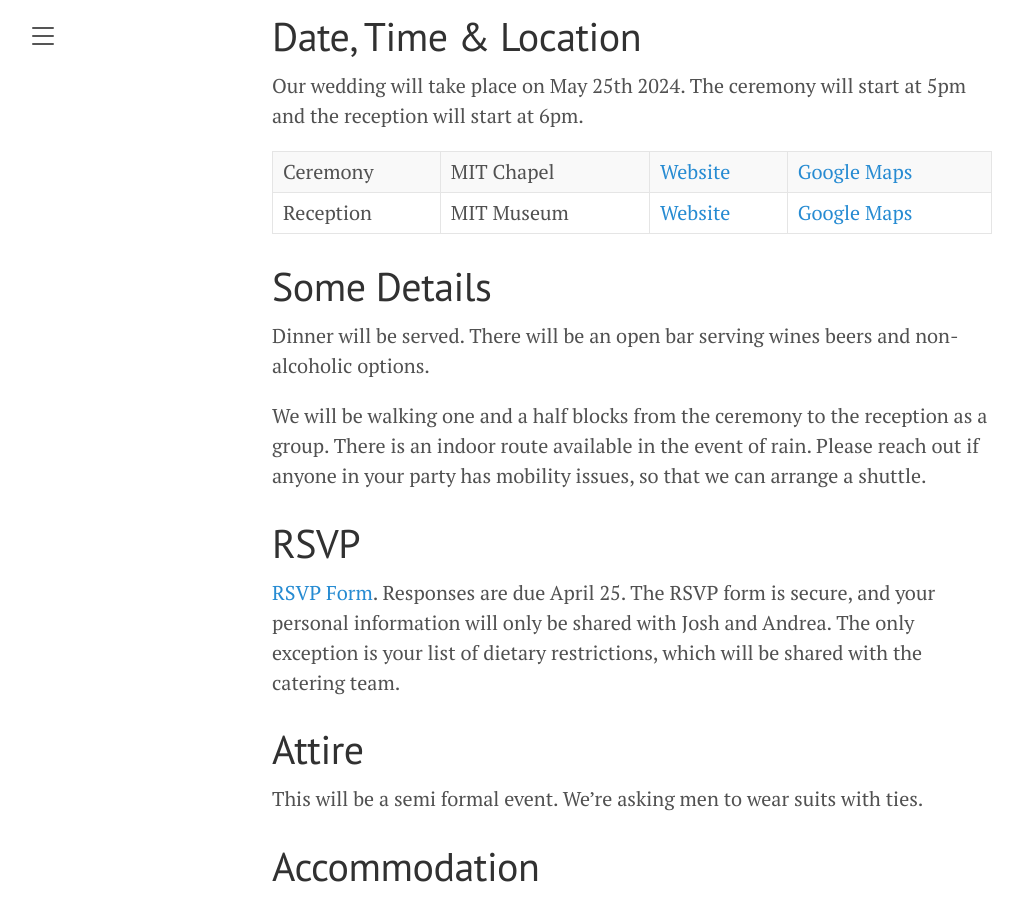
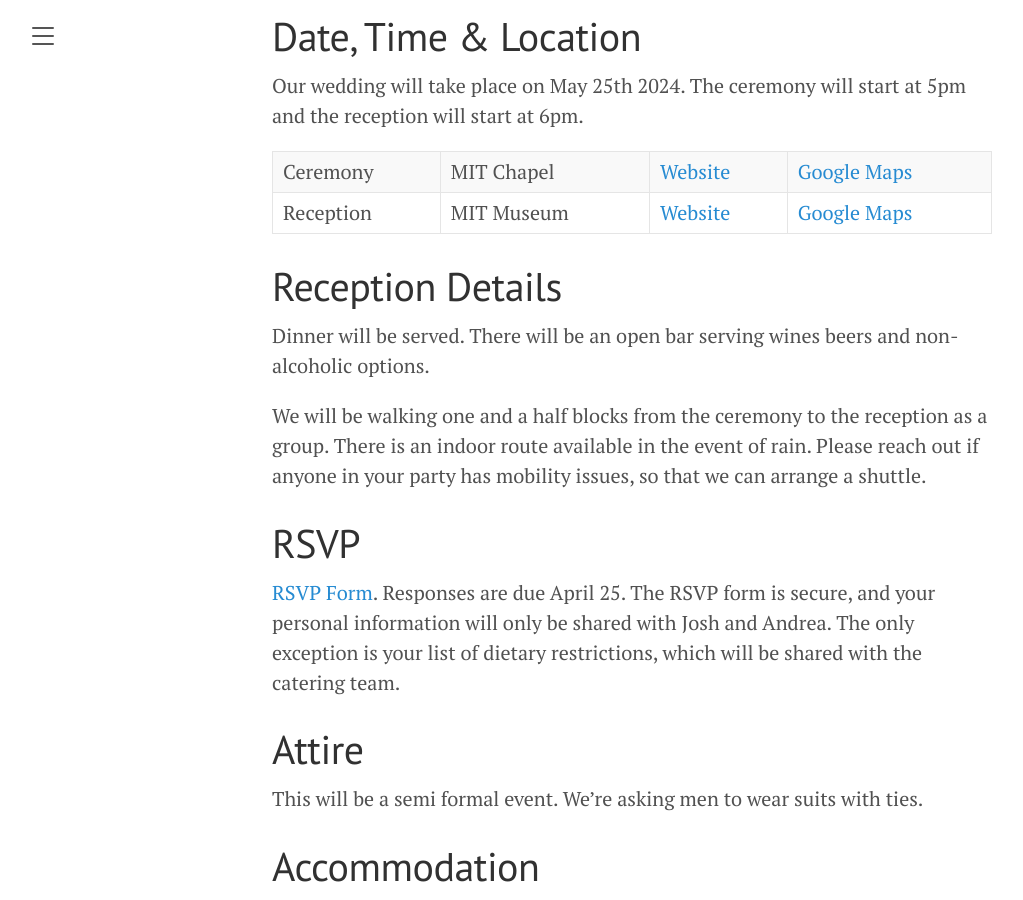
Before and after one commit to JoshBradshaw/andreajosh.github.io, a Jekyll site: the page built from _posts/2023-12-30-overview.md, in a window 1280 px wide and 900 px high, scrolled down 488 px. Shown: the whole window, without its empty margins (8-1031 px from the left). Built offline with Jekyll 4.4.1, drawn with Linux system fonts in a browser that asks for light colours; grey boxes are pictures that could not be loaded.

Commit message:
Update 2023-12-30-overview.md

```diff
--- a/_posts/2023-12-30-overview.md
+++ b/_posts/2023-12-30-overview.md
@@ -12,7 +12,7 @@ Our wedding will take place on May 25th 2024. The ceremony will start at 5pm and
 Ceremony | MIT Chapel | [Website](https://studentlife.mit.edu/cac/event-services-spaces/event-spaces/mit-chapel) | [Google Maps](https://maps.app.goo.gl/xRdoz4kD7amgpMMJ8)
 Reception | MIT Museum | [Website](https://mitmuseum.mit.edu/) | [Google Maps](https://maps.app.goo.gl/asSMSx7WSqyuaUDC9)
 
-# Some Details
+# Reception Details
 
 Dinner will be served. There will be an open bar serving wines beers and non-alcoholic options.
 
```
